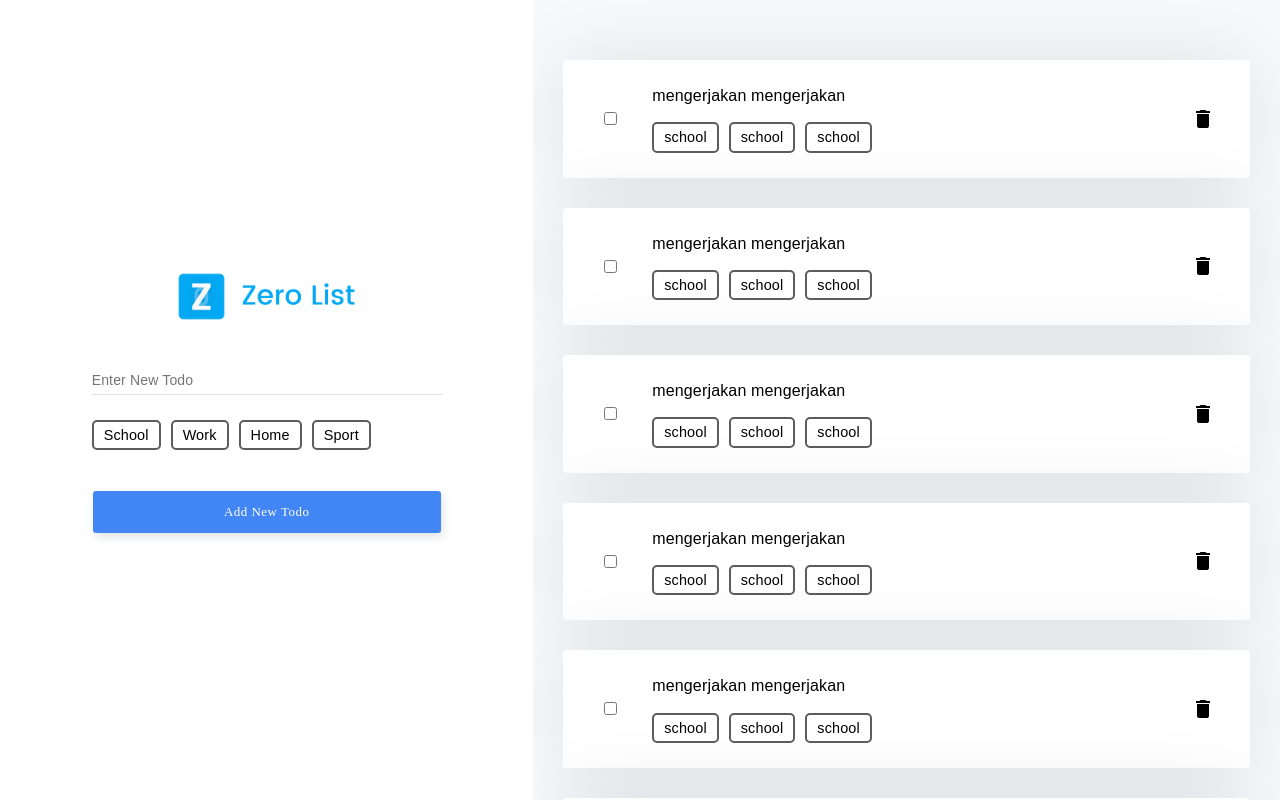
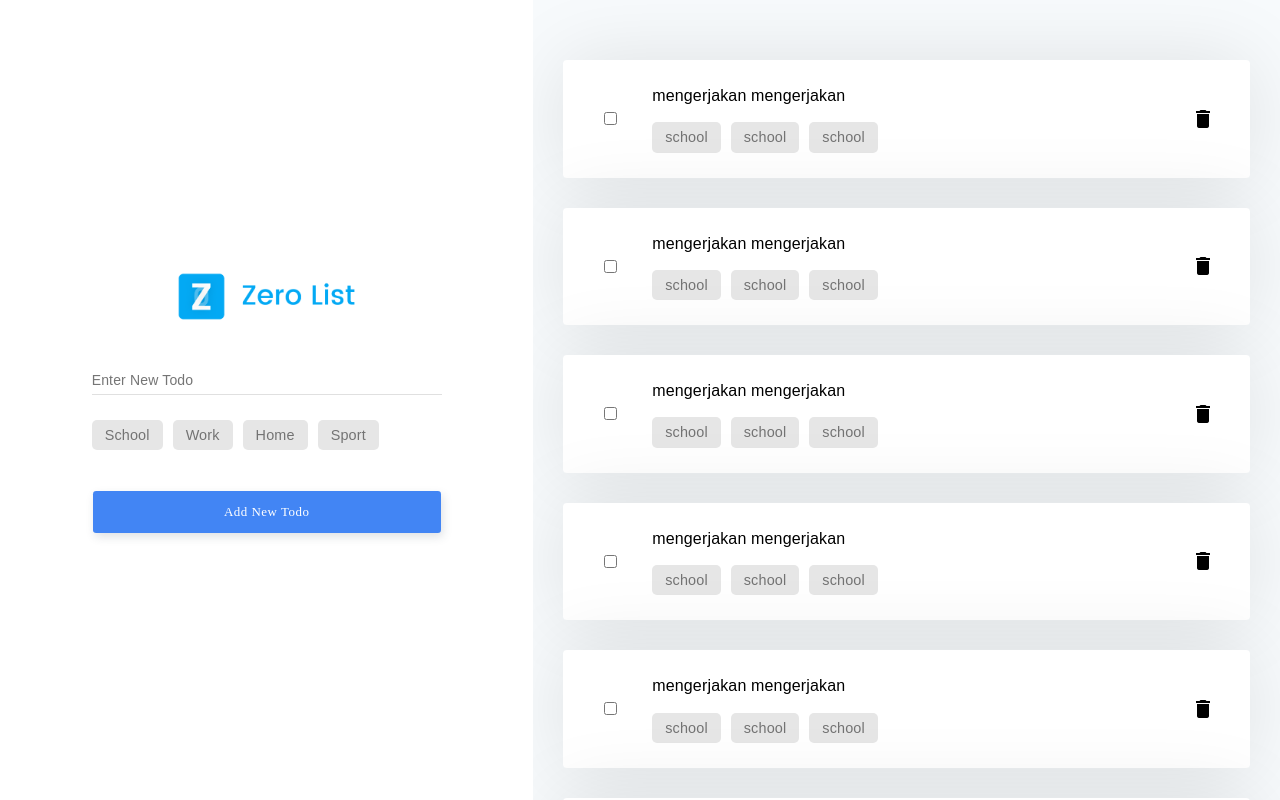
Before and after one commit to daniszaidan/Zero-List, a React (Create React App) app: page / in a window 1280 px wide. Built offline with nearby package versions, Linux system fonts and the light colour scheme.

Commit message:
Custom scrollbar

```diff
--- a/src/App.css
+++ b/src/App.css
@@ -45,6 +45,17 @@ form .tag-frame{
   overflow-y: auto;
   background-color: #f7fafc;
 }
+.half-right::-webkit-scrollbar{
+	width: 10px;
+	height: 10px;
+	background-color: #eee;
+  /* border-radius: 5px; */
+}
+.half-right::-webkit-scrollbar-thumb{
+	background-color: #b3b3b3;
+	height: 5px;
+	border-radius: 5px;
+}
 .half-right .card{
   margin: 30px 0;
   display: flex;
@@ -69,15 +80,21 @@ form .tag-frame{
   margin-top: 10px;
 }
 .tag{
-  border: 2px solid #5d5d5d;
+  background-color: #e6e6e6;
   margin: 5px;
-  padding: 3px 10px;
+  padding: 5px 13px;
   border-radius: 5px;
   float: left;
   font-size: .9rem;
   cursor: pointer;
+  font-weight: 400;
+  color: #737373;
+  transition: all .3s;
 }
-
+.tag:hover{
+  background-color: #cccccc;
+  color: #5d5d5d;
+}
 form .form-input{
 	width: 100%;
 	height: auto;
@@ -122,6 +139,14 @@ form .form-input input:valid ~ label{
 form .form-input input:focus{
 	border-bottom: 2px solid #1a73e8;
 }
+.delete-button{
+  color: #F5473A;
+  transition: all .3s;
+}
+.delete-button:hover {
+    color: #da190b;
+    cursor: pointer;
+}
 
 /*Tablet (Smaller 760px)*/
 @media (max-width: 760px){
```
